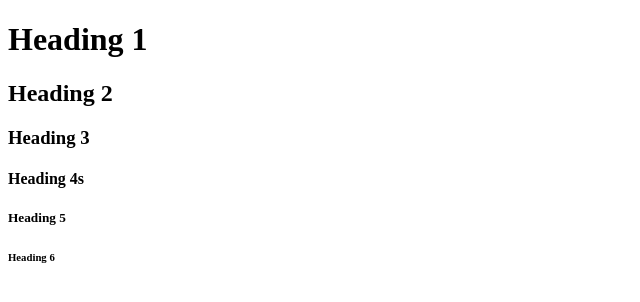
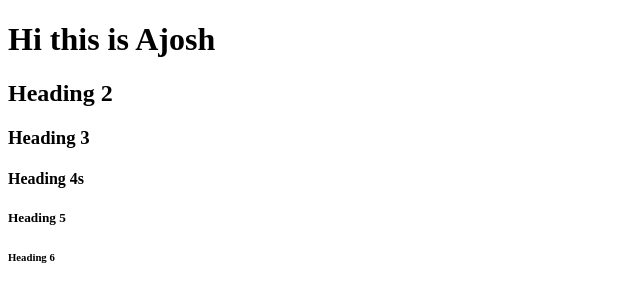
Before and after one commit to fantasyhomebuilders/fantasyhomebuilders.github.io, a plain HTML site: page index.html in a window 1280 px wide. Shown: the whole page, without its empty margins (0-640 px from the left). Drawn offline with Linux system fonts and the light colour scheme.

Commit message:
Update index.html

```diff
--- a/index.html
+++ b/index.html
@@ -2,7 +2,7 @@
 <html>
 <body>
 
-<h1>Heading 1</h1>
+<h1>Hi this is Ajosh</h1>
 <h2>Heading 2</h2>
 <h3>Heading 3</h3>
 <h4>Heading 4s</h4>
```
